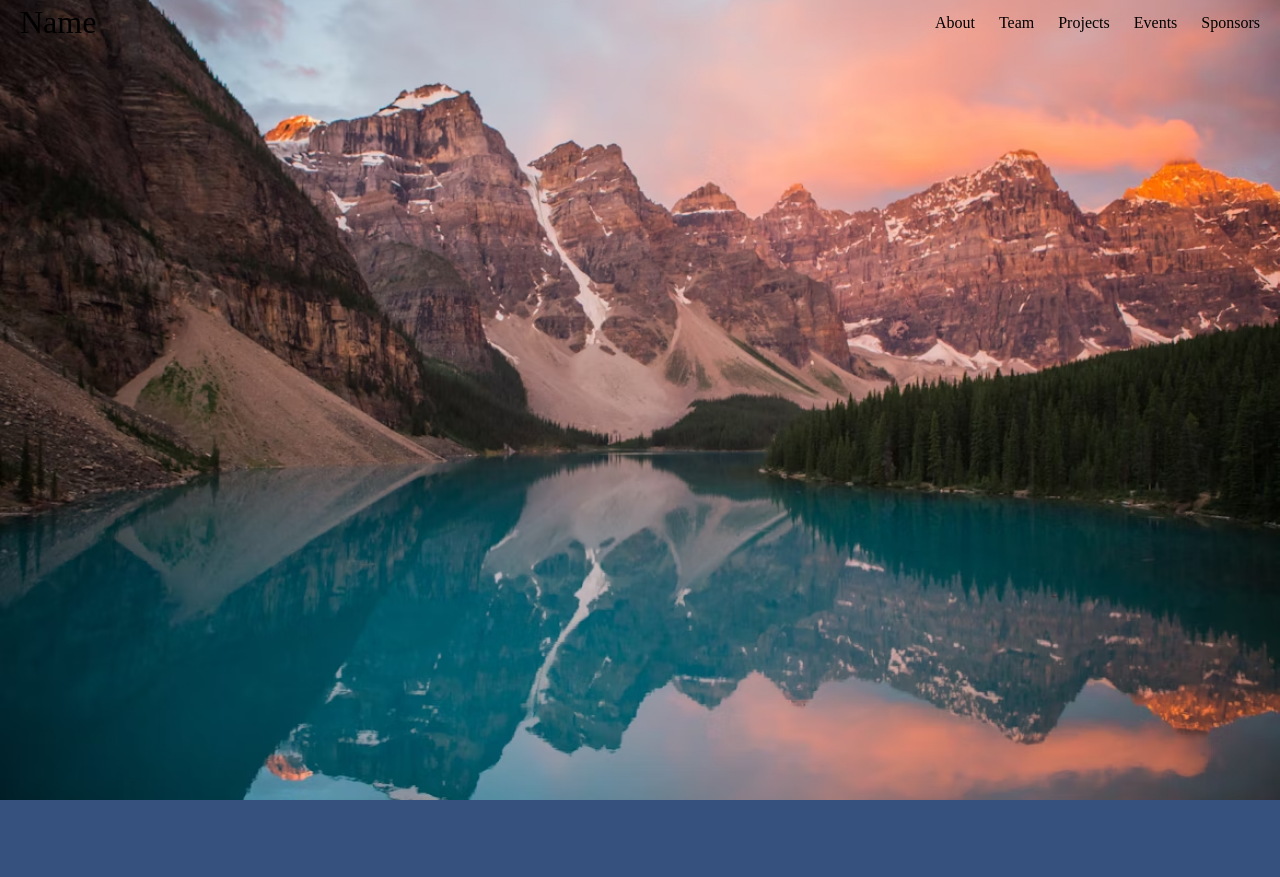
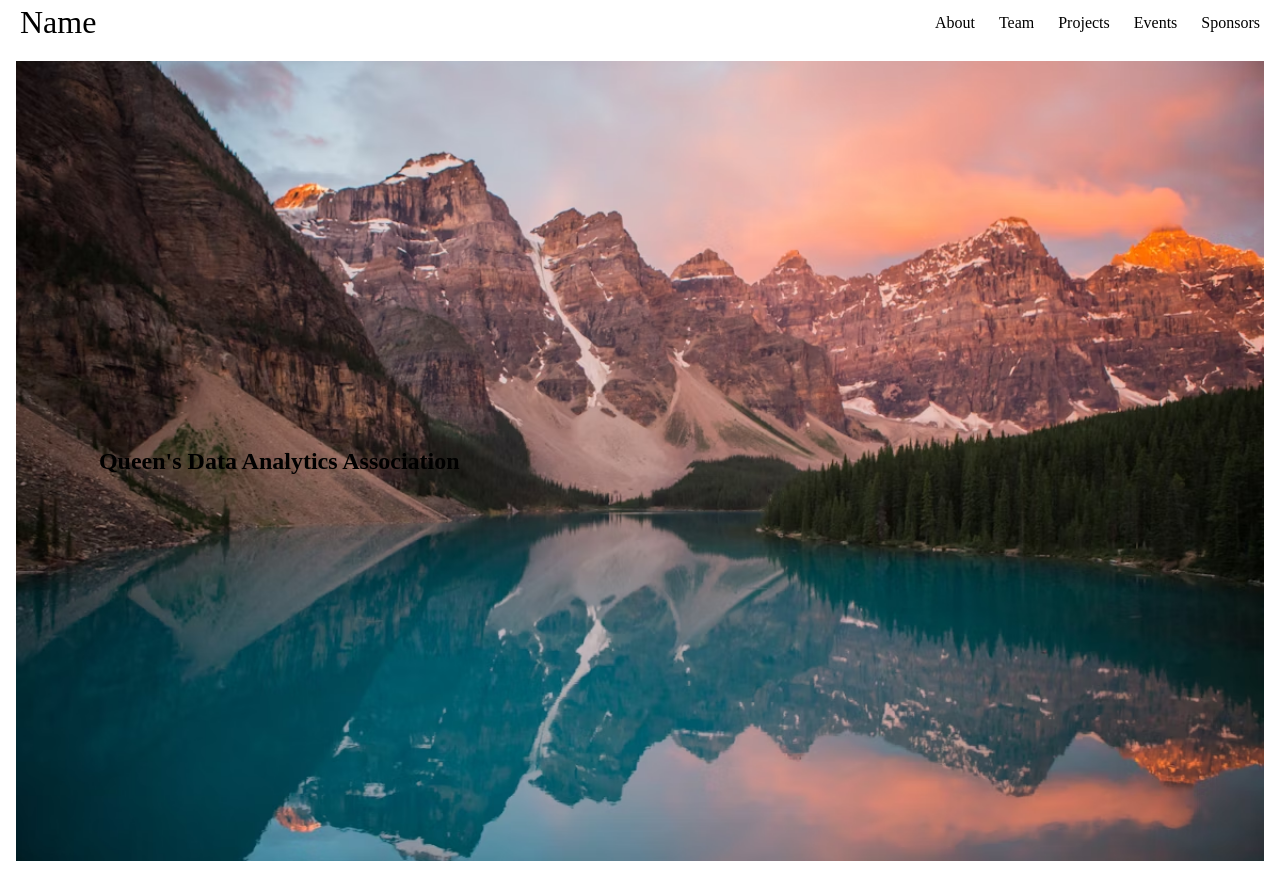
Before and after one commit to Queen-s-Data-Analytics-Association/QDAA-Website, a React (Create React App) app: page / in a window 1280 px wide. Before the commit the page ends 800 px from the top, so only its background shows below. Built offline with nearby package versions, Linux system fonts and the light colour scheme.

Commit message:
background for one page

```diff
--- a/src/App.js
+++ b/src/App.js
@@ -5,14 +5,11 @@ import Projects from "./pages/Projects";
 import Events from "./pages/Events";
 import Sponsors from "./pages/Sponsors";
 import { Route, Routes } from "react-router-dom"
-import {Helmet} from 'react-helmet';
 
 function App() {
   return (
   <>
     <Navbar />
-    <Helmet>
-      <style>{'body { background-color: #37517e; }'}</style>
       <div className="container">
         <Routes>
           <Route path="/" element={<Home />} />
@@ -23,7 +20,6 @@ function App() {
           <Route path="/sponsors" element={<Sponsors />} />
         </Routes>
       </div>
-    </Helmet>
   </>
   )
 }
--- a/src/pages/Home.js
+++ b/src/pages/Home.js
@@ -1,3 +1,13 @@
-export default function Home() {
-    return <h1>Home</h1>
+import React, { Component } from 'react';
+
+class Home extends Component {
+    render() {
+        return (
+            <div className="home">
+                <h2 class="title">Queen's Data Analytics Association</h2>
+            </div>
+        );
+    }
 }
+
+export default Home;
--- a/src/styles.css
+++ b/src/styles.css
@@ -3,11 +3,6 @@
 }
 
 body {
-    background-image: url('../public/test.avif');
-    background-repeat: no-repeat;
-    background-position: center;
-    background-attachment: fixed;
-    background-size: cover;
     margin: 0;
 }
 
@@ -54,3 +49,20 @@ body {
 .nav li:hover {
     background-color: #777
 }
+
+.home {
+    height: 100vh;
+    display: flex;
+    align-items: center;
+    justify-content: center;
+    background-image: url('../public/test.avif');
+    background-repeat: no-repeat;
+    background-position: center;
+    background-attachment: fixed;
+    background-size: cover;
+}
+
+.title {
+    display: grid;
+    grid-template-columns: repeat(3, 1fr);
+}
```
